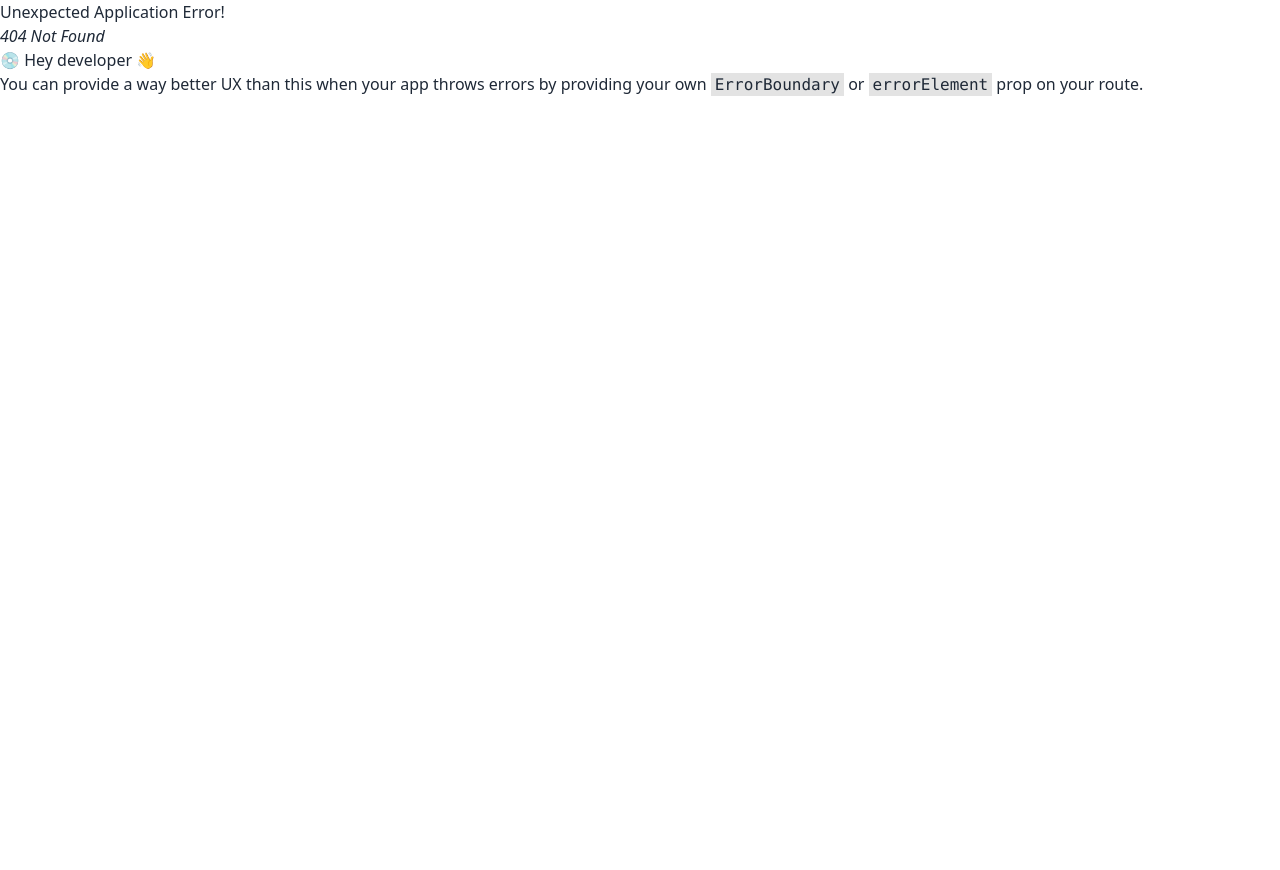
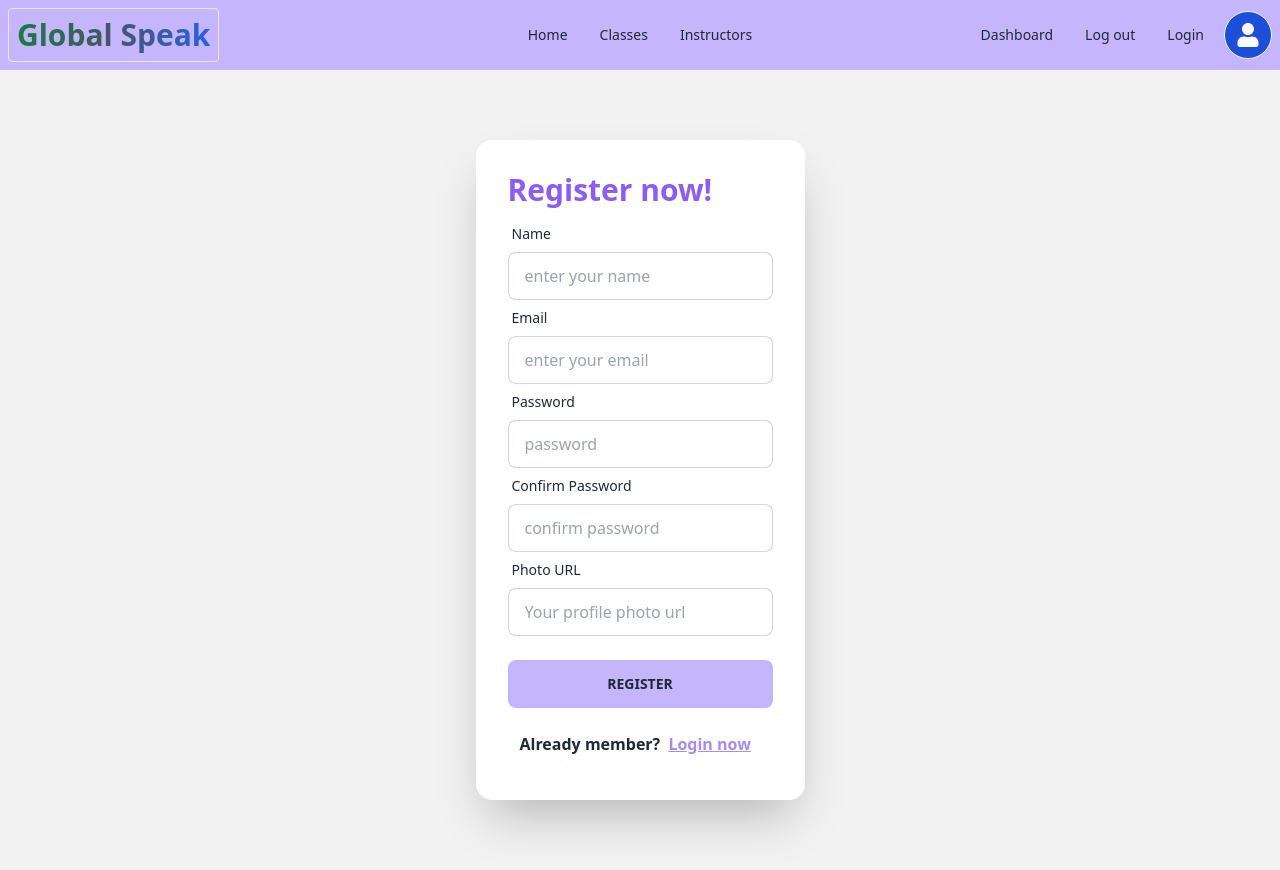
Before and after one commit to mahfuj2406/Global-Speak-Client, a React (Vite) app: page /register in a window 1280 px wide. Before the commit this address had no page. Before the commit the page ends 800 px from the top, so only its background shows below. Built offline with nearby package versions, Linux system fonts and the light colour scheme.

Commit message:
registration  page designed

```diff
--- a/src/Routes/Routes.jsx
+++ b/src/Routes/Routes.jsx
@@ -3,6 +3,7 @@ import Main from "../Layout/Main";
 import Home from "../pages/Home/Home/Home";
 import AllClasses from "../pages/AllClasses/AllClasses";
 import Login from "../pages/Login/Login";
+import Register from "../pages/Register/Register";
 
 const router = createBrowserRouter([
     {
@@ -20,6 +21,10 @@ const router = createBrowserRouter([
         {
             path: 'login',
             element: <Login></Login>
+        },
+        {
+            path: 'register',
+            element: <Register></Register>
         }
       ]
     },
--- a/src/pages/Login/Login.jsx
+++ b/src/pages/Login/Login.jsx
@@ -5,10 +5,6 @@ const Login = () => {
     return (
         <div className="hero min-h-screen bg-base-200">
             <div className="hero-content flex-col lg:flex-row">
-                <div className="text-center w-1/2 lg:text-left">
-
-                    <img src="" alt="" />
-                </div>
                 <div className="card flex-shrink-0 w-full max-w-sm shadow-2xl bg-base-100">
                     <div className="card-body">
                         <h1 className="text-3xl font-bold">Login now!</h1>
@@ -17,13 +13,13 @@ const Login = () => {
                                 <label className="label">
                                     <span className="label-text">Email</span>
                                 </label>
-                            <input type="email" name='email' placeholder="email" className="input input-bordered" required/>
+                                <input type="email" name='email' placeholder="email" className="input input-bordered" required />
                             </div>
                             <div className="form-control">
                                 <label className="label">
                                     <span className="label-text">Password</span>
                                 </label>
-                            <input type="password" name='password' placeholder="password" className="input input-bordered" required/>
+                                <input type="password" name='password' placeholder="password" className="input input-bordered" required />
                             </div>
                             <div className="form-control mt-6 ">
                                 <button className="btn bg-violet-300 border-0 hover:border hover:bg-violet-600 hover:text-white">Login</button>
--- /dev/null
+++ b/src/pages/Register/Register.jsx
@@ -0,0 +1,55 @@
+import React from 'react';
+import { Link } from 'react-router-dom';
+
+const Register = () => {
+    return (
+        <div className="hero min-h-screen bg-base-200">
+            <div className="hero-content flex-col lg:flex-row">
+                <div className="card flex-shrink-0 w-full max-w-sm shadow-2xl bg-base-100">
+                    <div className="card-body">
+                        <h1 className="text-3xl font-bold text-violet-500">Register now!</h1>
+                        <form >
+                            <div className="form-control">
+                                <label className="label">
+                                    <span className="label-text">Name</span>
+                                </label>
+                                <input type="text" name='name' placeholder="enter your name" className="input input-bordered" />
+                            </div>
+                            <div className="form-control">
+                                <label className="label">
+                                    <span className="label-text">Email</span>
+                                </label>
+                                <input type="email" name='email' placeholder="enter your email" className="input input-bordered" required />
+                            </div>
+                            <div className="form-control">
+                                <label className="label">
+                                    <span className="label-text">Password</span>
+                                </label>
+                                <input type="password" name='password' placeholder="password" className="input input-bordered" required />
+                            </div>
+                            <div className="form-control">
+                                <label className="label">
+                                    <span className="label-text">Confirm Password</span>
+                                </label>
+                                <input type="password" name='cPassword' placeholder="confirm password" className="input input-bordered" required />
+                            </div>
+                            <div className="form-control">
+                                <label className="label">
+                                    <span className="label-text">Photo URL</span>
+                                </label>
+                                <input type="text" name='photoUrl' placeholder="Your profile photo url" className="input input-bordered" />
+                            </div>
+                            <div className="form-control mt-6 ">
+                                <button className="btn bg-violet-300 border-0 hover:border hover:bg-violet-600 hover:text-white">Register</button>
+                            </div>
+                            <p className='text-red-400'> </p>
+                            <p className='font-bold mt-3 p-3'>Already member? <Link to={'/login'}><span className='text-violet-400 ms-1 underline'>Login now</span></Link></p>
+                        </form>
+                    </div>
+                </div>
+            </div>
+        </div>
+    );
+};
+
+export default Register;
```
Lines whose indentation alone changed are shown as unchanged.
